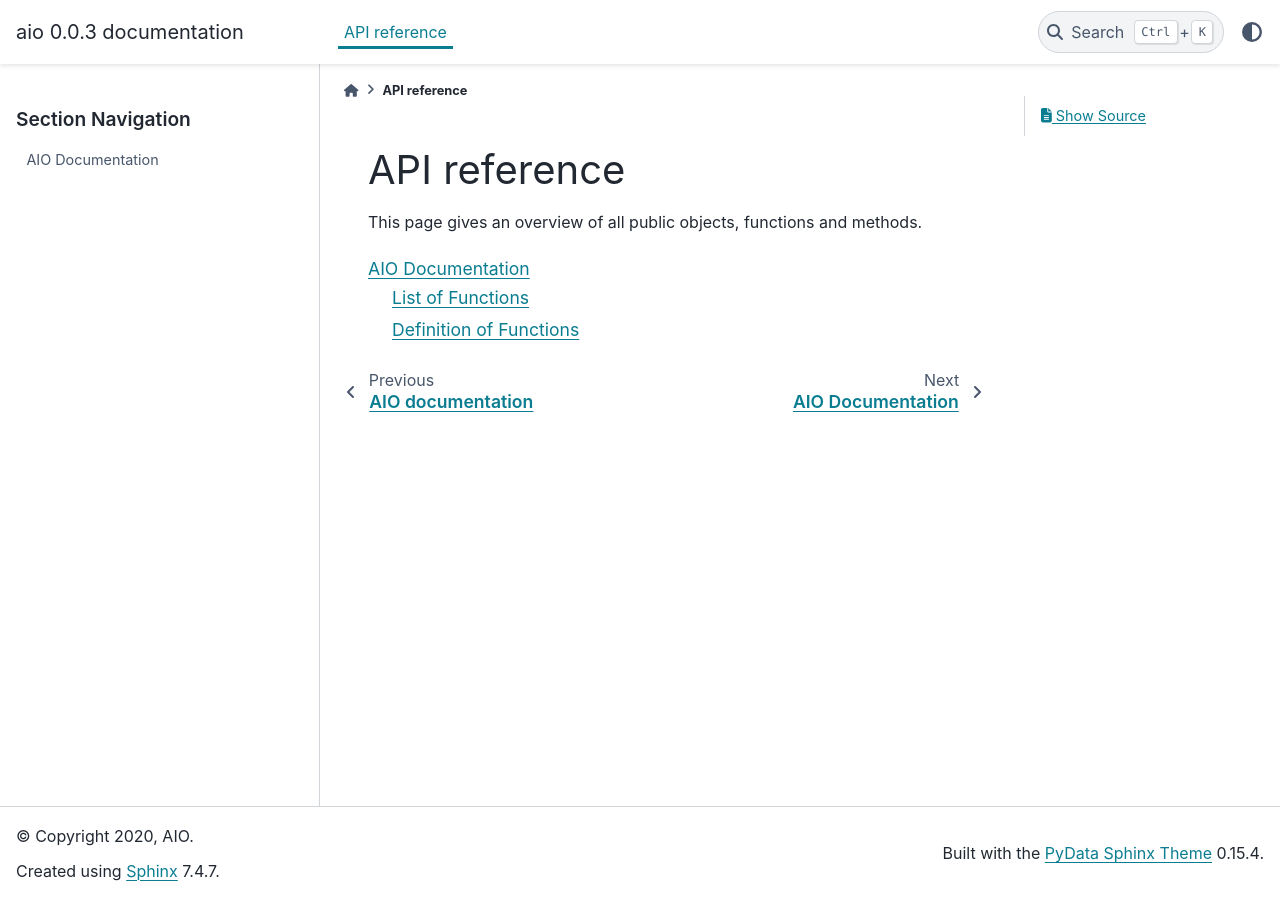
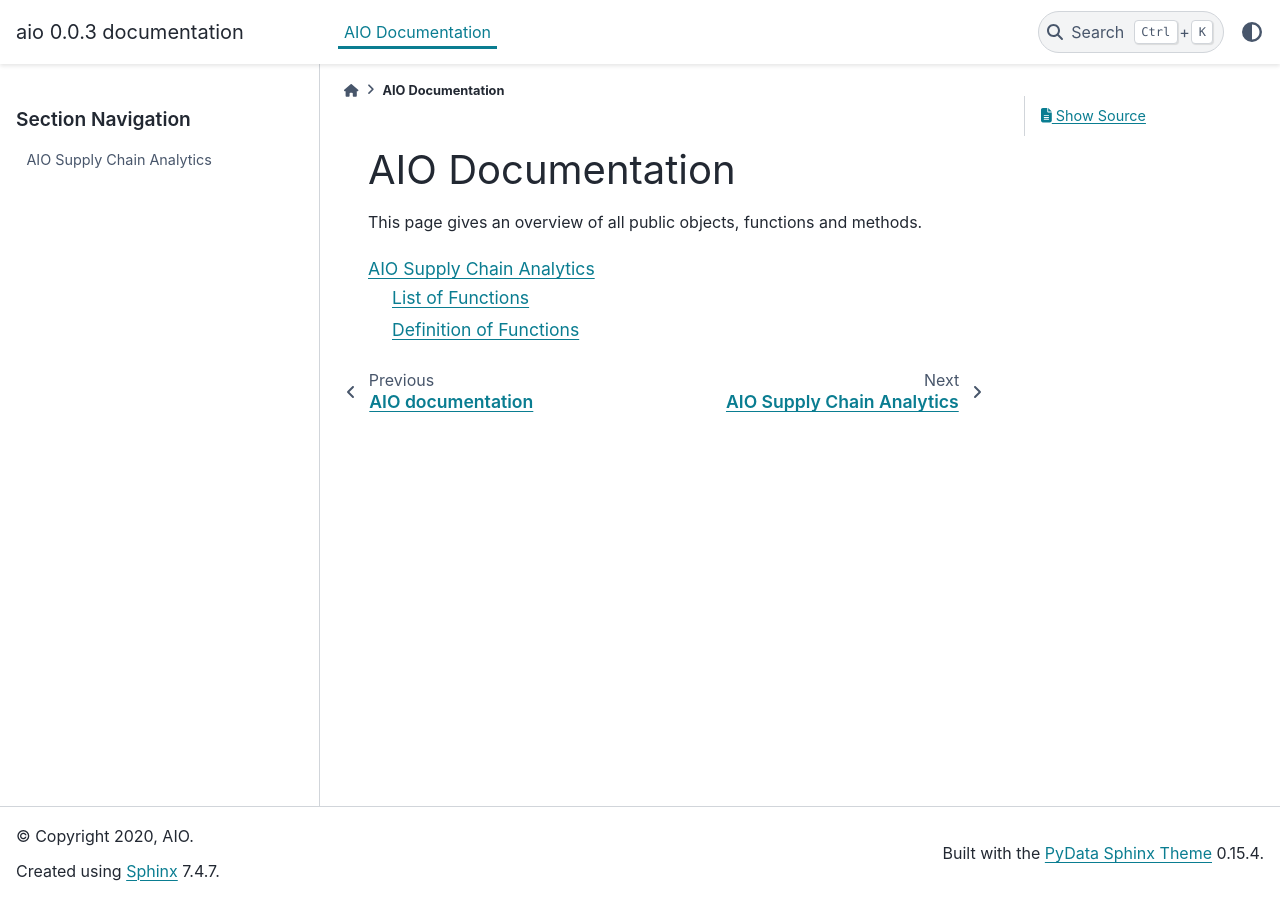
Before and after one commit to aioneers/aio, a Sphinx documentation site: the page built from aio/doc/source/reference/index.rst, in a window 1280 px wide. Built offline with Sphinx 7.4.7 and the PyData theme 0.15.4, drawn with Linux system fonts in a browser that asks for light colours.

Commit message:
Updated Documentation

```diff
--- a/aio/doc/source/reference/abc_analysis.rst
+++ b/aio/doc/source/reference/aio_supply_chain_analytics.rst
@@ -1,5 +1,5 @@
 ==========================================
-AIO Documentation
+AIO Supply Chain Analytics
 ==========================================
 
 .. currentmodule:: aio
--- a/aio/doc/source/reference/index.rst
+++ b/aio/doc/source/reference/index.rst
@@ -1,10 +1,10 @@
-=============
-API reference
-=============
+=================
+AIO Documentation
+=================
 
 This page gives an overview of all public objects, functions and methods.
 
 .. toctree::
    :maxdepth: 2
 
-   abc_analysis
+   aio_supply_chain_analytics
```
Also changed, not shown: other parts of aio/doc/source/reference/aio_supply_chain_analytics.rst (+2 -0 lines).
